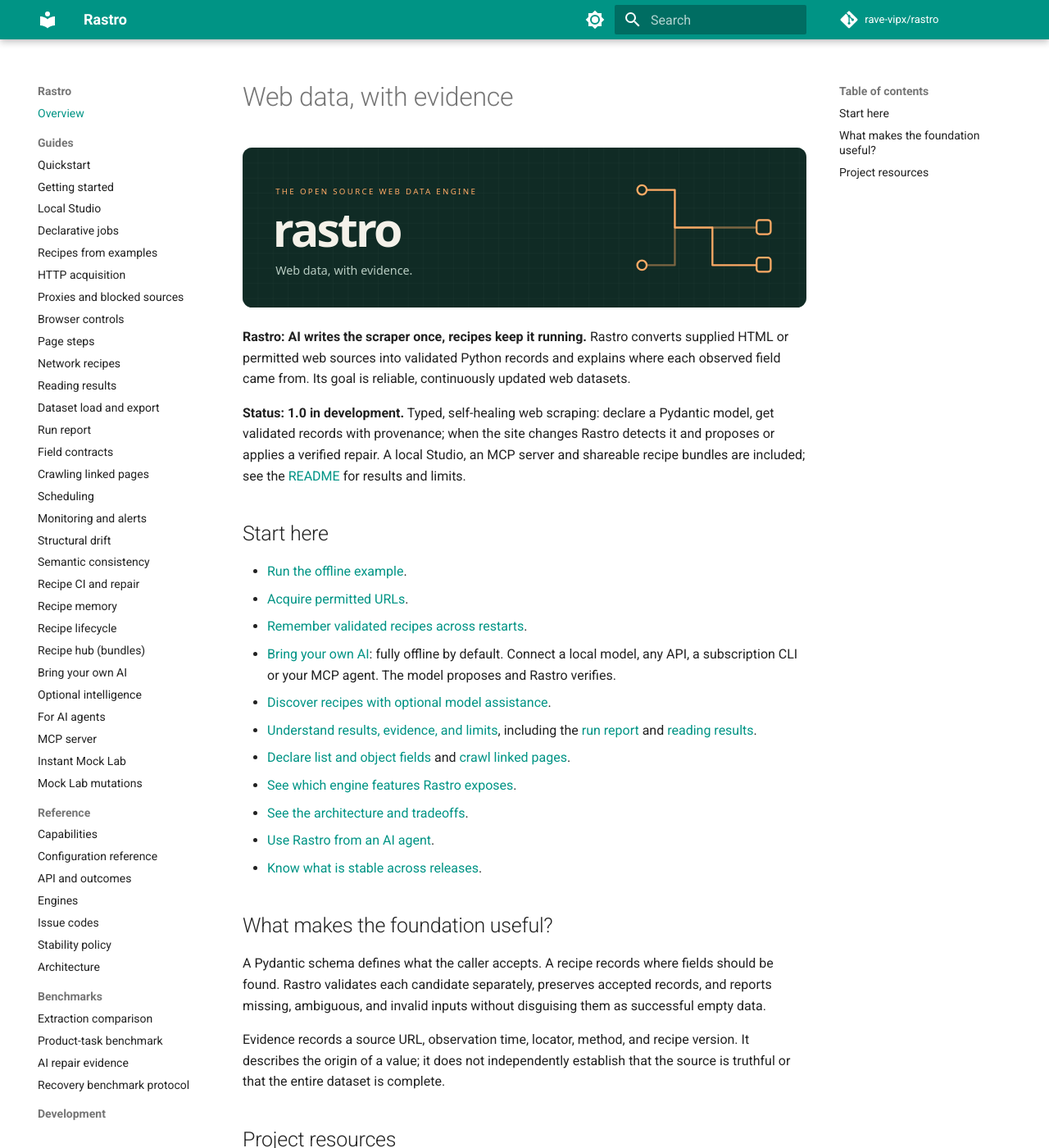
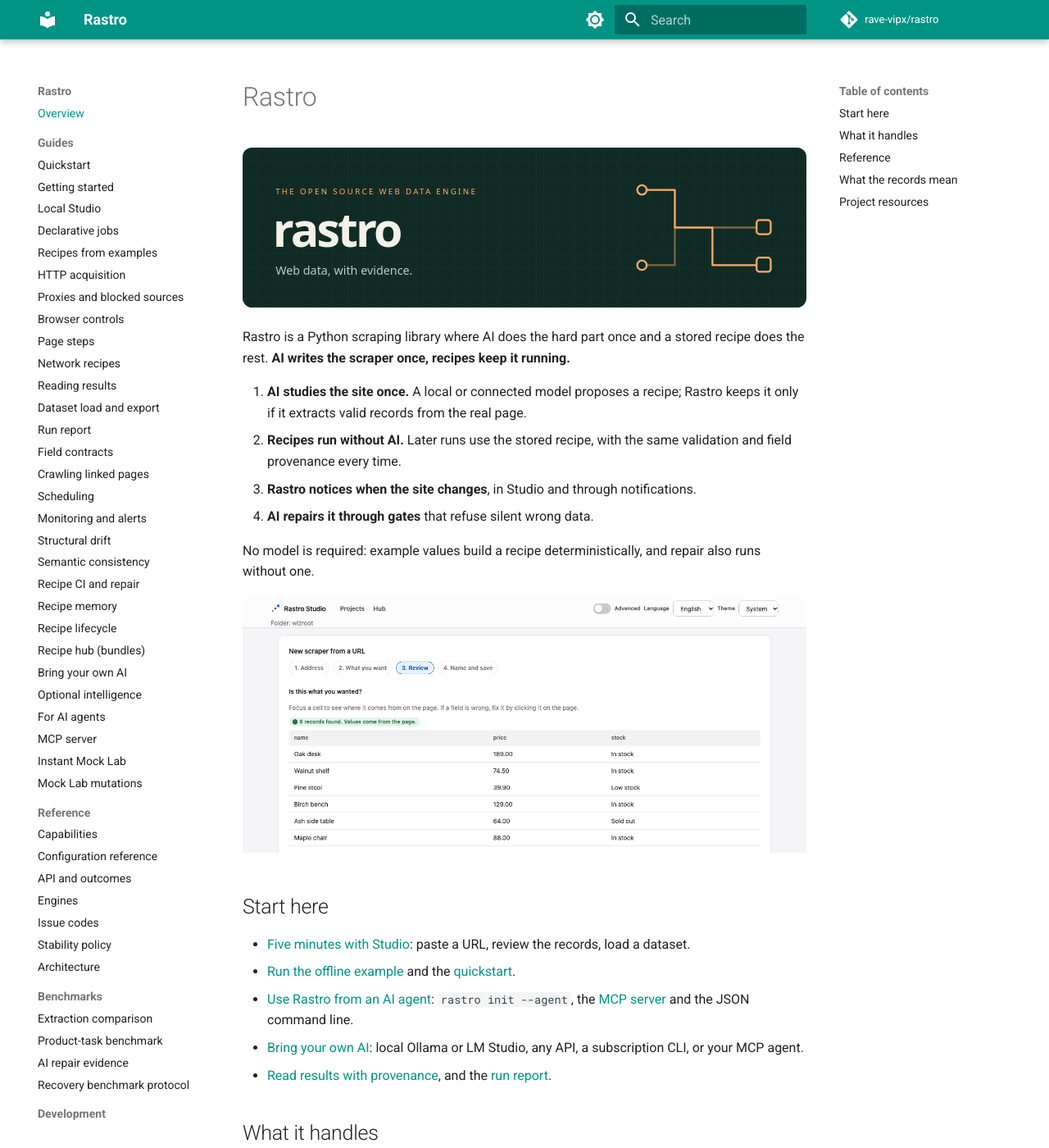
Before and after one commit to rave-vipx/rastro, an MkDocs documentation site: the page built from docs/index.md, in a window 1280 px wide and 1400 px high. Shown: the whole window at 82% size. Built offline with MkDocs 1.6.1 and Material for MkDocs 9.7.7, drawn with Linux system fonts in a browser that asks for light colours; comment, search, counter and statistics services are not loaded; some of the changed text lies outside the part shown.

Commit message:
docs: README and docs home for 1.0: the recipe loop, Studio screenshots, agents, hub
Lead with what Rastro does (AI writes the recipe once, recipes run without AI,
gated repair when the site changes), a five-minute Studio path with three
screenshots of the synthetic demo, the Python path with read_records, agent
setup, what it handles with a guide link per claim, models, the hub, an honest
comparison and the install extras. The docs home and the llms.txt lead follow
the same positioning; keywords updated.

Co-Authored-By: Claude Opus 5.5 <noreply@anthropic.com>

```diff
--- a/docs/index.md
+++ b/docs/index.md
@@ -1,33 +1,59 @@
-# Web data, with evidence
+# Rastro
 
 ![Rastro: AI writes the scraper once, recipes keep it running](assets/rastro-banner.svg)
 
-**Rastro: AI writes the scraper once, recipes keep it running.** Rastro converts supplied HTML or permitted web sources into validated Python records and explains where each observed field came from. Its goal is reliable, continuously updated web datasets.
+Rastro is a Python scraping library where AI does the hard part once and a stored recipe
+does the rest. **AI writes the scraper once, recipes keep it running.**
 
-**Status: 1.0 in development.** Typed, self-healing web scraping: declare a Pydantic model, get validated records with provenance; when the site changes Rastro detects it and proposes or applies a verified repair. A local Studio, an MCP server and shareable recipe bundles are included; see the [README](https://github.com/rave-vipx/rastro#readme) for results and limits.
+1. **AI studies the site once.** A local or connected model proposes a recipe; Rastro keeps
+   it only if it extracts valid records from the real page.
+2. **Recipes run without AI.** Later runs use the stored recipe, with the same validation and
+   field provenance every time.
+3. **Rastro notices when the site changes**, in Studio and through notifications.
+4. **AI repairs it through gates** that refuse silent wrong data.
+
+No model is required: example values build a recipe deterministically, and repair also runs
+without one.
+
+![Studio's guided create, review step: records found on a synthetic catalogue page](assets/studio-review.png)
 
 ## Start here
 
-- [Run the offline example](getting-started.md).
-- [Acquire permitted URLs](acquisition.md).
-- [Remember validated recipes across restarts](memory.md).
-- [Bring your own AI](ai.md): fully offline by default. Connect a local model, any API, a subscription CLI or your MCP agent. The model proposes and Rastro verifies.
-- [Discover recipes with optional model assistance](intelligence.md).
-- [Understand results, evidence, and limits](api.md), including the [run report](run-report.md) and [reading results](reading-results.md).
-- [Declare list and object fields](fields.md) and [crawl linked pages](crawling.md).
-- [See which engine features Rastro exposes](engines.md).
-- [See the architecture and tradeoffs](architecture.md).
-- [Use Rastro from an AI agent](ai-agents.md).
-- [Know what is stable across releases](stability.md).
+- [Five minutes with Studio](studio.md): paste a URL, review the records, load a dataset.
+- [Run the offline example](getting-started.md) and the [quickstart](quickstart.md).
+- [Use Rastro from an AI agent](ai-agents.md): `rastro init --agent`, the [MCP server](mcp.md) and the JSON command line.
+- [Bring your own AI](ai.md): local Ollama or LM Studio, any API, a subscription CLI, or your MCP agent.
+- [Read results with provenance](reading-results.md), and the [run report](run-report.md).
 
-## What makes the foundation useful?
+## What it handles
 
-A Pydantic schema defines what the caller accepts. A recipe records where fields should be found. Rastro validates each candidate separately, preserves accepted records, and reports missing, ambiguous, and invalid inputs without disguising them as successful empty data.
+- [Blocked pages and the acquisition ladder](egress.md#the-acquisition-ladder), [proxies and rotation](egress.md).
+- [JavaScript pages](acquisition.md#javascript-pages) and [page steps](page-steps.md) for clicks, tabs and forms.
+- [Recipes from the site's own JSON](network-recipes.md).
+- [Lists and nested objects](fields.md#lists-and-objects).
+- [Crawling linked pages](crawling.md), including time-budgeted crawls that resume.
+- [Schedules, notifications and monitoring](operations.md).
+- [Datasets](dataset.md) and exports to CSV, Excel, JSON and HTML.
+- [Recipe hub](hub.md): start from someone else's recipe.
 
-Evidence records a source URL, observation time, locator, method, and recipe version. It describes the origin of a value; it does not independently establish that the source is truthful or that the entire dataset is complete.
+## Reference
+
+- [Capabilities](capabilities.md) and the [configuration reference](configuration.md).
+- [API reference](api.md), [jobs](jobs.md), [drift](drift.md) and [recipe repair](repair.md).
+- [Engines](engines.md) and the [architecture](architecture.md).
+- [Comparison](comparison.md) and [AI repair evidence](ai-evidence.md).
+- [Stability policy](stability.md).
+
+## What the records mean
+
+A schema defines what you accept. A recipe records where fields are found. Rastro validates
+each candidate separately, keeps accepted records, and reports missing, ambiguous and invalid
+inputs instead of disguising them as successful empty data. Evidence records the source URL,
+observation time, locator, method and recipe version: it describes where a value came from,
+not whether the source is truthful.
 
 ## Project resources
 
 [Source code](https://github.com/rave-vipx/rastro) · [Contributing](https://github.com/rave-vipx/rastro/blob/main/CONTRIBUTING.md) · [Security policy](https://github.com/rave-vipx/rastro/blob/main/SECURITY.md)
 
-Rastro is licensed under Apache 2.0 and builds on Scrapling and Pydantic. Performance and accuracy comparisons will be published only when a reproducible benchmark exists.
+Rastro is licensed under Apache 2.0 and builds on Scrapling and Pydantic.
--- a/llms.txt
+++ b/llms.txt
@@ -1,6 +1,6 @@
 # Rastro
 
-> Typed, self-healing web scraping for Python: declare the fields, point a job at URLs, get validated records with field-level provenance; when the site changes Rastro detects it and proposes or applies a verified repair. Install with `pip install rastro-engine`; import `rastro`.
+> Python scraping library where AI writes the scraper once and recipes keep it running: a local or connected model proposes a recipe, later runs use it without AI, and when the site changes Rastro notifies and repairs it through gates that refuse silent wrong data. Records are validated, with field-level provenance. Install with `pip install rastro-engine`; import `rastro`.
 
 Key facts for agents:
 
--- a/pyproject.toml
+++ b/pyproject.toml
@@ -11,7 +11,7 @@ requires-python = ">=3.12"
 license = "Apache-2.0"
 license-files = ["LICENSE"]
 authors = [{name = "Rastro contributors"}]
-keywords = ["web-scraping", "scraper", "data-extraction", "web-data", "pydantic", "provenance", "recipes", "self-healing", "mcp", "scrapling"]
+keywords = ["web-scraping", "scraper", "ai", "llm", "data-extraction", "recipes", "self-healing", "pydantic", "provenance", "mcp", "scrapling", "crawler"]
 classifiers = [
   "Development Status :: 5 - Production/Stable",
   "Environment :: Console",
```
Also changed, not shown: README.md (+178 -132 lines), docs/assets/studio-results.png (added), docs/assets/studio-review.png (added), docs/assets/studio-sites.png (added), 1 other file.
